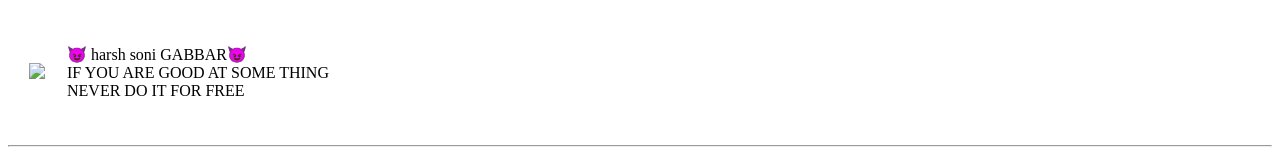
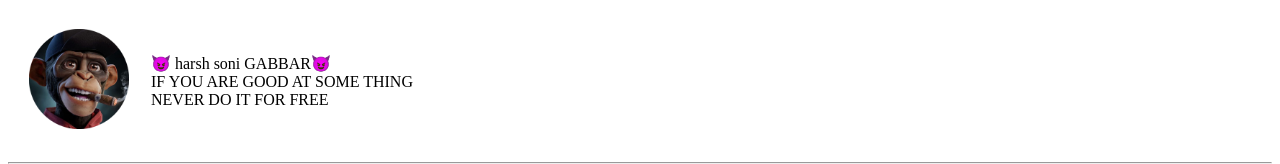
Before and after one commit to harshsoni2815/cv, a plain HTML site: page index.html in a window 1280 px wide. Shown: the top 164 px of the page. Drawn offline with Linux system fonts and the light colour scheme; files whose address does not match are found by name.

Commit message:
photo changed

```diff
--- a/index.html
+++ b/index.html
@@ -9,7 +9,7 @@
 <body>
 <table cellspacing="20">
   <tr>
-    <td > <img src="hs.png" height="100"> </td>
+    <td > <img src="link.png" height="100"> </td>
     <td><p>😈 harsh soni GABBAR😈 <br> IF YOU ARE GOOD AT SOME THING<br>  NEVER DO IT FOR FREE</p> </td>
   </tr>
 </table>
```
